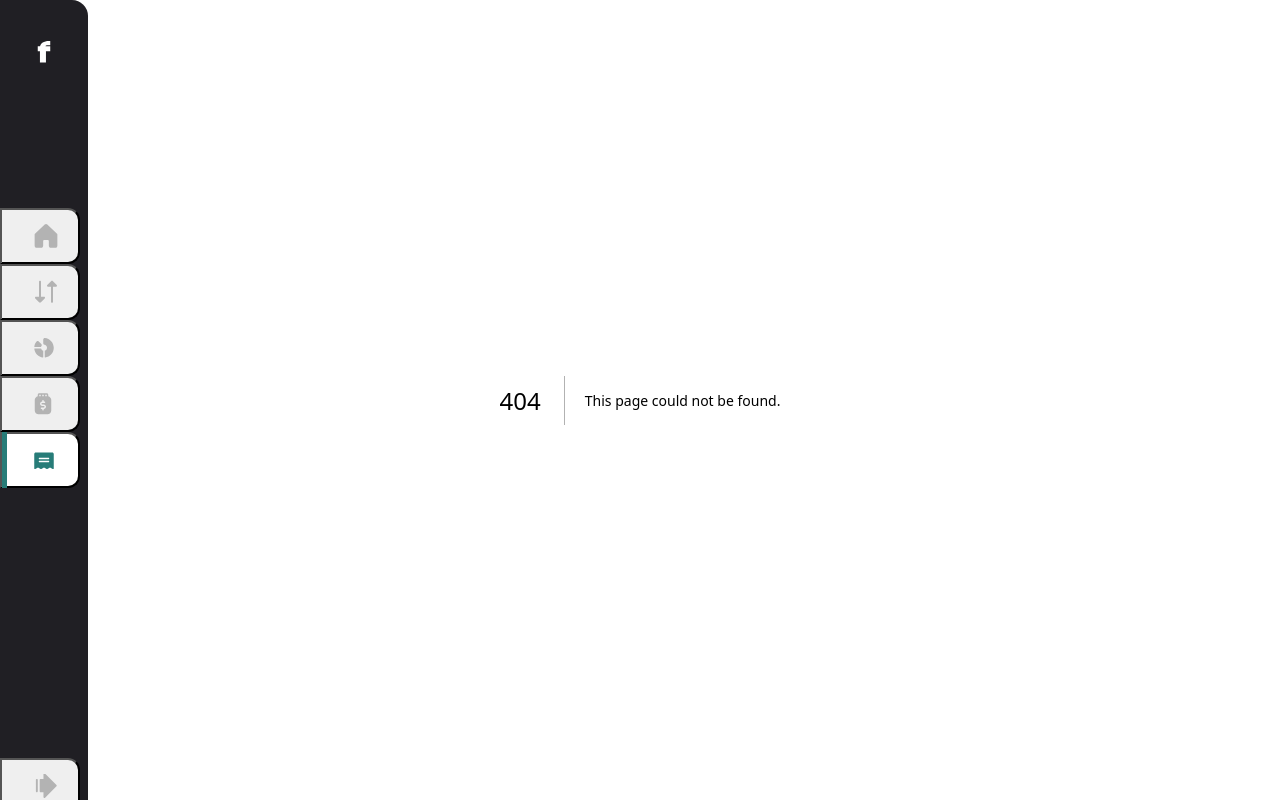
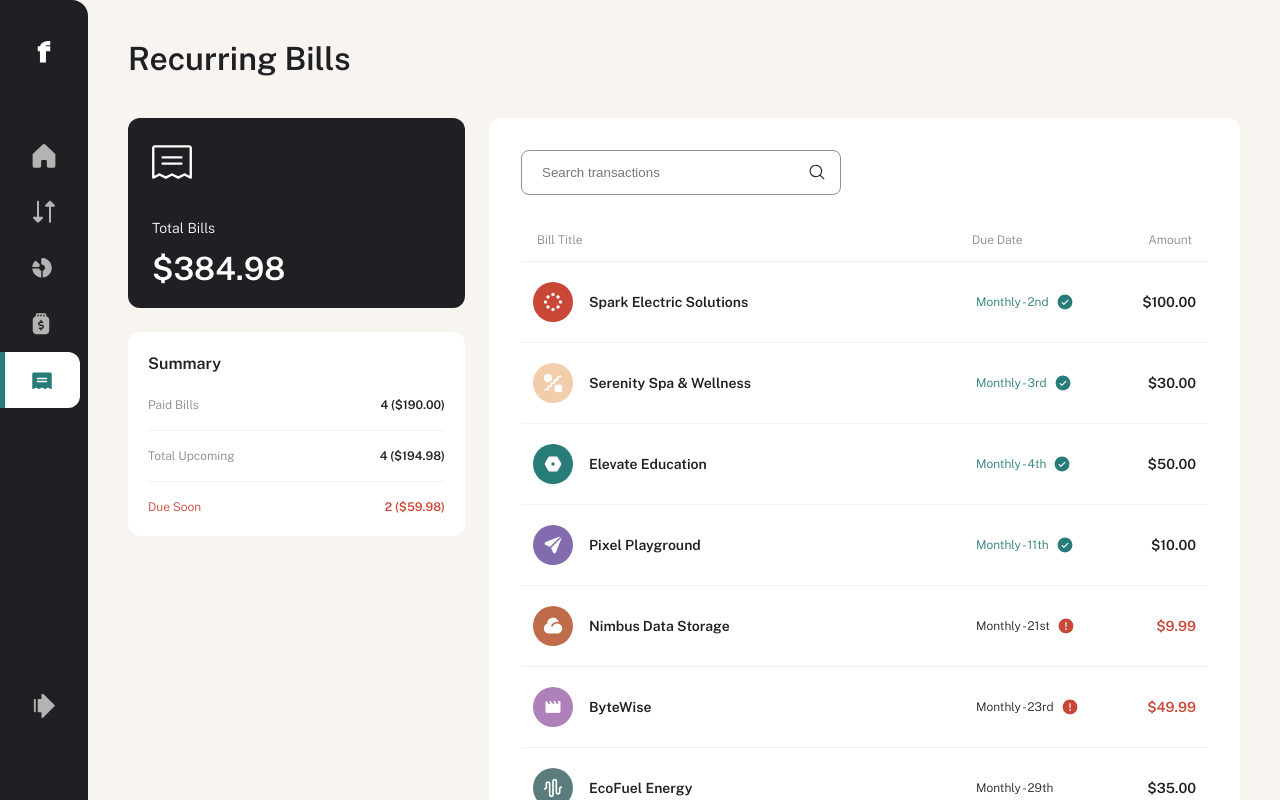
Before and after one commit to peterhermansen/personal-finance-app, a Next.js app: page /bills in a window 1280 px wide. Before the commit this address had no page. Shown: the top 800 px of the page. Built offline with nearby package versions, Linux system fonts and the light colour scheme.

Commit message:
Created Bills page , components, and stylings.

```diff
--- /dev/null
+++ b/app/bills/page.js
@@ -0,0 +1,35 @@
+'use client';
+import '@/styles/globals.css';
+import '@/styles/queries.css';
+import styles from '@/styles/components/bills/page.module.css';
+import data from '@/data.json';
+import { useStateContext } from '@/app/stateContext';
+import billData from '@/utils/billData';
+import Summary from '@/components/bills/Summary';
+import Total from '@/components/bills/Total';
+import Bills from '@/components/bills/Bills';
+
+export default function BillsPage() {
+  const { sidebarOpen } = useStateContext();
+  const bills = billData(data.transactions);
+
+  return (
+    <div
+      className={`container ${sidebarOpen ? 'container--sidebar-open' : 'container--sidebar-closed'}`}
+    >
+      <div className="content">
+        <h1 className="title text-1 bold">Recurring Bills</h1>
+        <div className={styles.content}>
+          <div className={styles.left}>
+            <Total bills={bills} />
+            <Summary bills={bills} />
+          </div>
+
+          <div className={styles.right}>
+            <Bills bills={bills} />
+          </div>
+        </div>
+      </div>
+    </div>
+  );
+}
--- /dev/null
+++ b/components/bills/BillRow.js
@@ -0,0 +1,52 @@
+/* eslint-disable @next/next/no-img-element */
+import styles from '@/styles/components/bills/BillRow.module.css';
+import ordinalDay from '@/utils/ordinalDay';
+import formatVal from '@/utils/formatVal';
+
+const BillRow = ({ bill, bills, i, totalRows }) => {
+  const isPaid = bills.paid.arr.includes(bill);
+  const isDueSoon = bills.dueSoon.arr.includes(bill);
+  const absAmount = Math.abs(bill.amount);
+
+  return (
+    <>
+      <li className={styles['bill-row']}>
+        <div className={styles['bill-name']}>
+          <img
+            src={bill.avatar}
+            alt="Avatar"
+            width="40"
+            height="40"
+            className={styles.avatar}
+          />
+          <span className="text-4 bold">{bill.name}</span>
+        </div>
+        <div className={styles['due-date']}>
+          <span className={`${styles.date} text-5 ${isPaid ? 'green' : null}`}>
+            Monthly - {ordinalDay(bill.date)}
+          </span>
+          {isPaid || isDueSoon ? (
+            <img
+              src={`
+                ${isPaid ? '/images/icon-bill-paid.svg' : ''}
+                ${isDueSoon ? '/images/icon-bill-due.svg' : ''}`}
+              alt="Avatar"
+              width="16"
+              height="16"
+              className={styles.avatar}
+            />
+          ) : null}
+        </div>
+
+        <span
+          className={`${styles.amount} text-4 bold ${isDueSoon ? 'red' : null}`}
+        >
+          ${formatVal(absAmount)}
+        </span>
+      </li>
+      {i < totalRows - 1 ? <div className="divider"></div> : null}
+    </>
+  );
+};
+
+export default BillRow;
--- /dev/null
+++ b/components/bills/Bills.js
@@ -0,0 +1,53 @@
+import styles from '@/styles/components/bills/Bills.module.css';
+import SearchFilter from '../filters/SearchFilter';
+import { useState, useEffect, useCallback } from 'react';
+import filterSearch from '@/utils/filterSearch';
+import BillRow from './BillRow';
+
+const Bills = ({ bills }) => {
+  const [filteredData, setFilteredData] = useState(bills.recurring);
+  const [searchValue, setSearchValue] = useState('');
+
+  console.log(bills);
+
+  const searchFilter = useCallback(() => {
+    return filterSearch(searchValue, bills.recurring);
+  }, [searchValue, bills.recurring]);
+
+  useEffect(() => {
+    setFilteredData(searchFilter());
+  }, [searchValue, searchFilter, setFilteredData]);
+
+  return (
+    <div className={styles.div}>
+      <div className={styles.filters}>
+        <SearchFilter setSearchValue={setSearchValue} />
+      </div>
+
+      <div>
+        <div className={`${styles.headers} text-5 gray`}>
+          <span>Bill Title</span>
+          <span>Due Date</span>
+          <span className={styles['headers-amount']}>Amount</span>
+        </div>
+        <div className="divider"></div>
+
+        <ul className={styles['bills-list']}>
+          {filteredData.map((el, i) => {
+            return (
+              <BillRow
+                bill={el}
+                bills={bills}
+                i={i}
+                totalRows={filteredData.length}
+                key={el.name}
+              />
+            );
+          })}
+        </ul>
+      </div>
+    </div>
+  );
+};
+
+export default Bills;
--- /dev/null
+++ b/components/bills/Summary.js
@@ -0,0 +1,25 @@
+import styles from '@/styles/components/bills/Summary.module.css';
+import SummaryRow from '@/components/bills/SummaryRow';
+
+const Summary = ({ bills }) => {
+  const { paid, upcoming, dueSoon } = bills;
+
+  return (
+    <div className={styles.summary}>
+      <span className="text-3 bold">Summary</span>
+      <div className={styles['summary-rows']}>
+        <SummaryRow text="Paid Bills" num={paid.num} value={paid.total} />
+        <div className="divider mrg-btm-1"></div>
+        <SummaryRow
+          text="Total Upcoming"
+          num={upcoming.num}
+          value={upcoming.total}
+        />
+        <div className="divider mrg-btm-1"></div>
+        <SummaryRow text="Due Soon" num={dueSoon.num} value={dueSoon.total} />
+      </div>
+    </div>
+  );
+};
+
+export default Summary;
--- /dev/null
+++ b/components/bills/SummaryRow.js
@@ -0,0 +1,21 @@
+import styles from '@/styles/components/bills/SummaryRow.module.css';
+import formatVal from '@/utils/formatVal';
+
+const SummaryRow = ({ text, num, value }) => {
+  return (
+    <div className={styles['summary-row']}>
+      <span
+        className={`${styles['summary-row-text']} text-5 ${text === 'Due Soon' ? 'red' : 'gray'}`}
+      >
+        {text}
+      </span>
+      <span
+        className={`${styles['summary-row-value']} text-5 bold ${text === 'Due Soon' ? 'red' : null}`}
+      >
+        {`${num} ($${formatVal(value)})`}
+      </span>
+    </div>
+  );
+};
+
+export default SummaryRow;
--- /dev/null
+++ b/components/bills/Total.js
@@ -0,0 +1,24 @@
+/* eslint-disable @next/next/no-img-element */
+import styles from '@/styles/components/bills/Total.module.css';
+import formatVal from '@/utils/formatVal';
+
+const Total = ({ bills }) => {
+  return (
+    <div className={styles.total}>
+      <img
+        src="images/icon-recurring-bills.svg"
+        alt="Bill Icon"
+        width="40"
+        height="40"
+      />
+      <div className={styles['total-text']}>
+        <span className="text-4 white">Total Bills</span>
+        <span className="text-1 white bold">
+          ${formatVal(bills.paid.total + bills.upcoming.total)}
+        </span>
+      </div>
+    </div>
+  );
+};
+
+export default Total;
--- /dev/null
+++ b/styles/components/bills/BillRow.module.css
@@ -0,0 +1,22 @@
+.bill-row {
+  display: grid;
+  grid-template-columns: 1fr 7.5rem 6.25rem;
+  align-items: center;
+  padding: 1.25rem 0.75rem;
+}
+.bill-name {
+  display: flex;
+  align-items: center;
+  gap: 1rem;
+}
+.avatar {
+  border-radius: 3rem;
+}
+.due-date {
+  display: flex;
+  gap: 0.5rem;
+  align-items: center;
+}
+.amount {
+  justify-self: end;
+}
--- /dev/null
+++ b/styles/components/bills/Bills.module.css
@@ -0,0 +1,26 @@
+.div {
+  display: flex;
+  flex-direction: column;
+  gap: 1.5rem;
+}
+
+.filters {
+  display: flex;
+  justify-content: space-between;
+}
+
+div .headers {
+  padding: 0.75rem 1rem;
+  width: 100%;
+  display: grid;
+  grid-template-columns: 1fr 7.5rem 6.25rem;
+}
+
+.headers-amount {
+  justify-self: end;
+}
+
+.bills-list {
+  display: flex;
+  flex-direction: column;
+}
--- /dev/null
+++ b/styles/components/bills/Summary.module.css
@@ -0,0 +1,10 @@
+.summary {
+  width: 100%;
+  height: 12.75rem;
+  border-radius: 0.75rem;
+  background-color: white;
+  padding: 1.25rem;
+}
+.summary-rows {
+  margin-top: 1.25rem;
+}
--- /dev/null
+++ b/styles/components/bills/SummaryRow.module.css
@@ -0,0 +1,5 @@
+.summary-row {
+  display: flex;
+  justify-content: space-between;
+  margin-bottom: 1rem;
+}
--- /dev/null
+++ b/styles/components/bills/Total.module.css
@@ -0,0 +1,14 @@
+.total {
+  width: 100%;
+  height: 11.875rem;
+  background-color: #201f24;
+  border-radius: 0.75rem;
+  padding: 1.5rem;
+}
+.total-text {
+  margin-top: 2rem;
+  color: white;
+  display: flex;
+  flex-direction: column;
+  gap: 0.6875rem;
+}
--- /dev/null
+++ b/styles/components/bills/page.module.css
@@ -0,0 +1,16 @@
+.content {
+  display: grid;
+  grid-template-columns: 21.0625rem 1fr;
+  gap: 1.5rem;
+}
+.left {
+  display: flex;
+  flex-direction: column;
+  gap: 1.5rem;
+}
+.right {
+  width: 100%;
+  background-color: white;
+  padding: 2rem;
+  border-radius: 0.75rem;
+}
```
